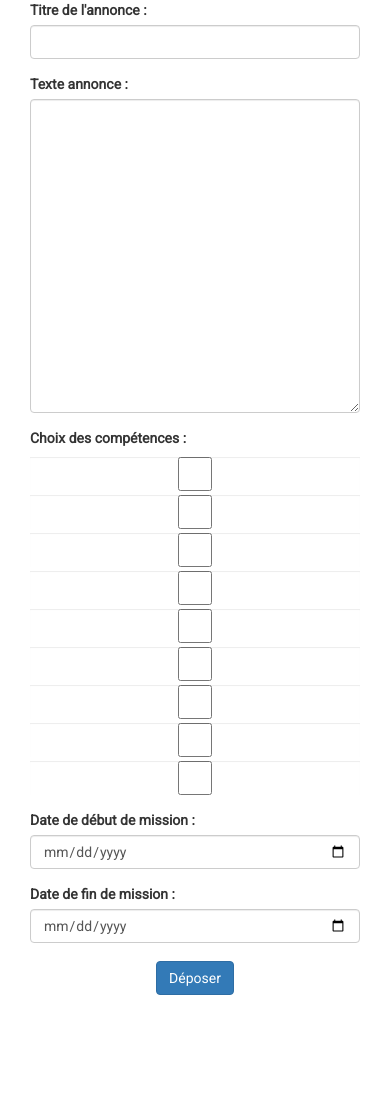
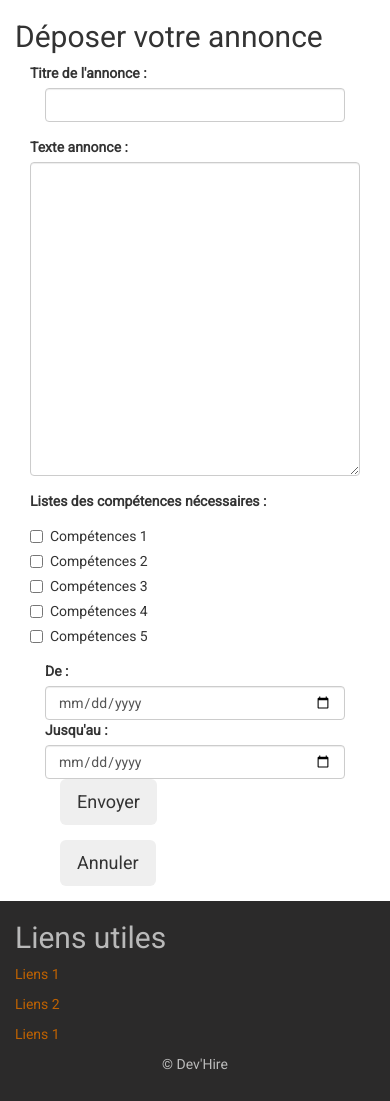
Before and after one commit to tonny1618/devhire, a PHP site: page /creer_annonce.php in a window 390 px wide. Shown: the part 183-1284 px from the top of the page. Before the commit the page ends 1178 px from the top, so only its background shows below. Run offline with PHP 8.4, Linux system fonts and the light colour scheme; some libraries are stand-ins or nearby versions.

Commit message:
Creer annonce

```diff
--- a/creer_annonce.php
+++ b/creer_annonce.php
@@ -2,10 +2,13 @@
 <?php require("navbar.php")?>
 
 <div id="creerannonce" class="container">
+  <h2>Déposer votre annonce</h2>
   <form>
     <div class="form-group col-sm-12">
       <label for="titre">Titre de l'annonce : </label>
+      <div class="col-md-6">
         <input type="text" class="form-control" name="" value="">
+      </div>
     </div>
 
     <div class="form-group col-sm-12">
@@ -14,35 +17,48 @@
     </div>
 
     <div class="form-group col-sm-12">
-        <label for="compétences">Choix des compétences : </label>
-        <input type="checkbox" class="form-control" value"">
-        <input type="checkbox" class="form-control" value"">
-        <input type="checkbox" class="form-control" value"">
-        <input type="checkbox" class="form-control" value"">
-        <input type="checkbox" class="form-control" value"">
-        <input type="checkbox" class="form-control" value"">
-        <input type="checkbox" class="form-control" value"">
-        <input type="checkbox" class="form-control" value"">
-        <input type="checkbox" class="form-control" value"">
+      <label for="compétences">Listes des compétences nécessaires : </label>
+      <div class="checkbox">
+        <label><input type="checkbox" value="">Compétences 1</label>
+      </div>
+      <div class="checkbox">
+        <label><input type="checkbox" value="">Compétences 2</label>
+      </div>
+      <div class="checkbox">
+        <label><input type="checkbox" value="">Compétences 3</label>
+      </div>
+      <div class="checkbox">
+        <label><input type="checkbox" value="">Compétences 4</label>
+      </div>
+      <div class="checkbox">
+        <label><input type="checkbox" value="">Compétences 5</label>
+      </div>
     </div>
 
-      <div class="form-group col-sm-12">
-      <label for="date_debut">Date de début de mission : </label>
-      <input type="date" class="form-control" value"">
+    <div id="blocexperience" class="form-group col-md-6 col-md-offset-3">
+      <div class="col-md-4">
+        <label>De : </label>
+        <input class="form-control" type="date"  name="">
+
       </div>
 
-            <div class="form-group col-sm-12">
-      <label for="date_fin">Date de fin de mission : </label>
-      <input type="date" class="form-control" value"">
+      <div class="col-md-4">
+        <label> Jusqu'au :</label>
+        <input class="form-control" type="date"  name="">
       </div>
 
-      <div id="inscription" class="col-md-12 text-center">
-        <button id="singlebutton" name="singlebutton" class="btn btn-primary">Déposer</button>
+      <div class="col-md-12 col-md-offset-10">
+    <div class="form-group col-sm-6">
+      <button type="submit" class="btn btn-secondary btn-lg hvr-bounce-to-right">Envoyer</button>
+    </div>
+    <div class="form-group col-sm-6">
+      <button type="reset" class="btn btn-secondary btn-lg hvr-bounce-to-right">Annuler</button>
+    </div>
+  </div>
+
+  </div>
+</form>
 </div>
 
 
-    </form>
-
-</div>
-  </body>
-</html>
+<?php require('footer.php') ?>
```
Lines whose indentation alone changed are shown as unchanged.
